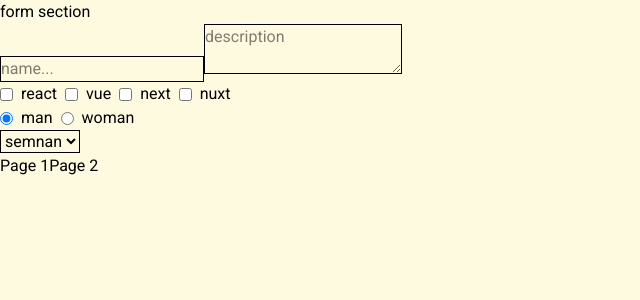
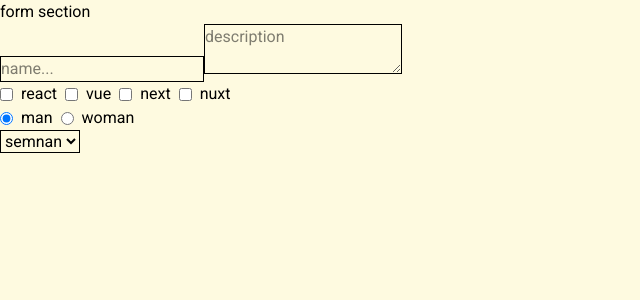
Before and after one commit to Arman-Abbasian/MatchMood, a Vue app: page / in a window 1280 px wide. Shown: the top 300 px of the page, without its empty margins (0-640 px from the left). Built offline with nearby package versions, Linux system fonts and the light colour scheme; what @tanstack/vue-query would draw is missing.

Commit message:
some changes

```diff
--- a/src/App.vue
+++ b/src/App.vue
@@ -3,10 +3,6 @@
 <template>
   <div class="h-screen overflow-auto bg-background">
     <router-view />
-    <div>
-      <router-link to="/">Page 1</router-link>
-      <router-link to="/page2">Page 2</router-link>
-    </div>
   </div>
 </template>
 
--- a/src/pages/user/User.vue
+++ b/src/pages/user/User.vue
@@ -1,6 +1,18 @@
 <script setup lang="ts"></script>
 
 <template>
-  <div><router-view></router-view></div>
+  <div class="grid grid-cols-12 h-full bg-red-200">
+    <div class="col-span-3 bg-amber-200 overflow-auto">
+      <ul class="flex flex-col gap-8">
+        <li><router-link to="">statistics</router-link></li>
+        <li><router-link to="profile">profile</router-link></li>
+        <li><router-link to="addReminder">add reminder</router-link></li>
+        <li><router-link to="reminderList">reminder list</router-link></li>
+      </ul>
+    </div>
+    <div class="col-span-9 overflow-auto">
+      <router-view></router-view>
+    </div>
+  </div>
 </template>
 <style scoped></style>
--- a/src/router.ts
+++ b/src/router.ts
@@ -25,7 +25,7 @@ const routes = [
       return true
     },
     children: [
-      { path: '/', component: Statistics },
+      { path: '', component: Statistics },
       { path: 'profile', component: Profile },
       { path: 'addReminder', component: AddReminder },
       { path: 'reminderList', component: ReminderList },
```
